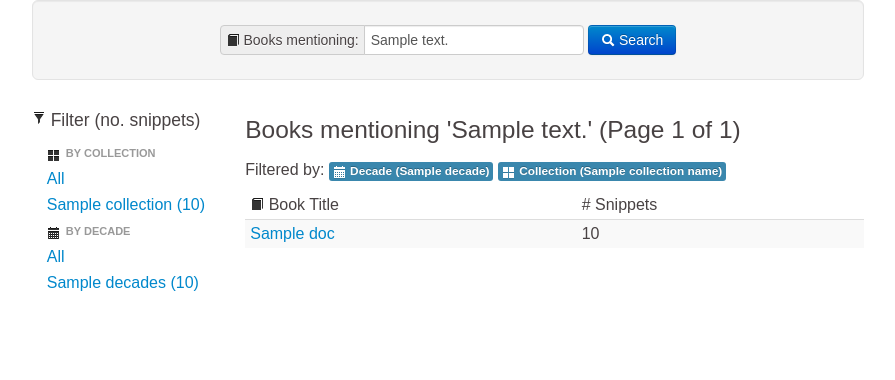
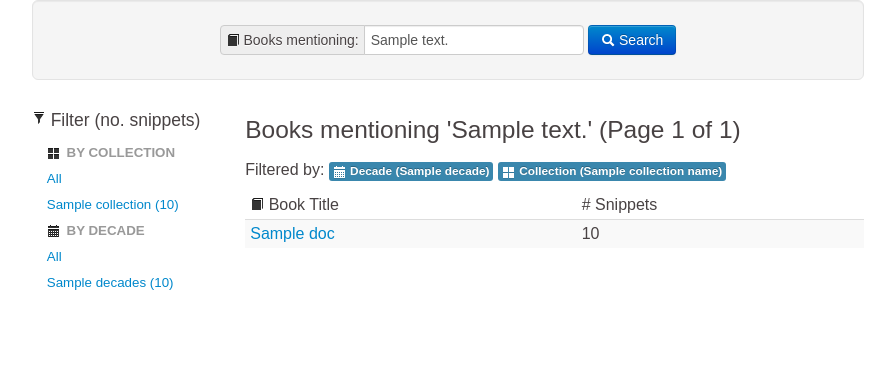
Before and after one commit to LitPalimpsest/parser-api-search, a Django app: template site/api/templates/search_results.html in a window 1280 px wide. Shown: the part 209-589 px from the top of the page, without its empty margins (192-1087 px from the left). Run offline with Django 3.2, Linux system fonts and the light colour scheme; tables that the repository leaves empty hold one stand-in row (values such as "Sample post"); the template is opened without the code that fills it: values that come from a table or form of the project are taken from there, most other values are stand-ins (such as "Sample title", 1, 10 or a date in 2020); parts of the project's set-up code (start-up, migrations or seed data) failed here and were passed over; some libraries are stand-ins or nearby versions.

Commit message:
Reduce size of items in filters list

```diff
--- a/site/api/templates/search_results.html
+++ b/site/api/templates/search_results.html
@@ -1,6 +1,10 @@
 {%extends "base.html" %}
 
 {% block page_title %}Search{% endblock %}
+{% block page_specific_inline_css %}
+    .nav-list li { font-size: smaller; }
+
+{% endblock %}
 {% block breadcrumb %}
                     <ul class="breadcrumb">
                         <li><a href="/search/">Search</a> <span class="divider">/</span></li>
```
